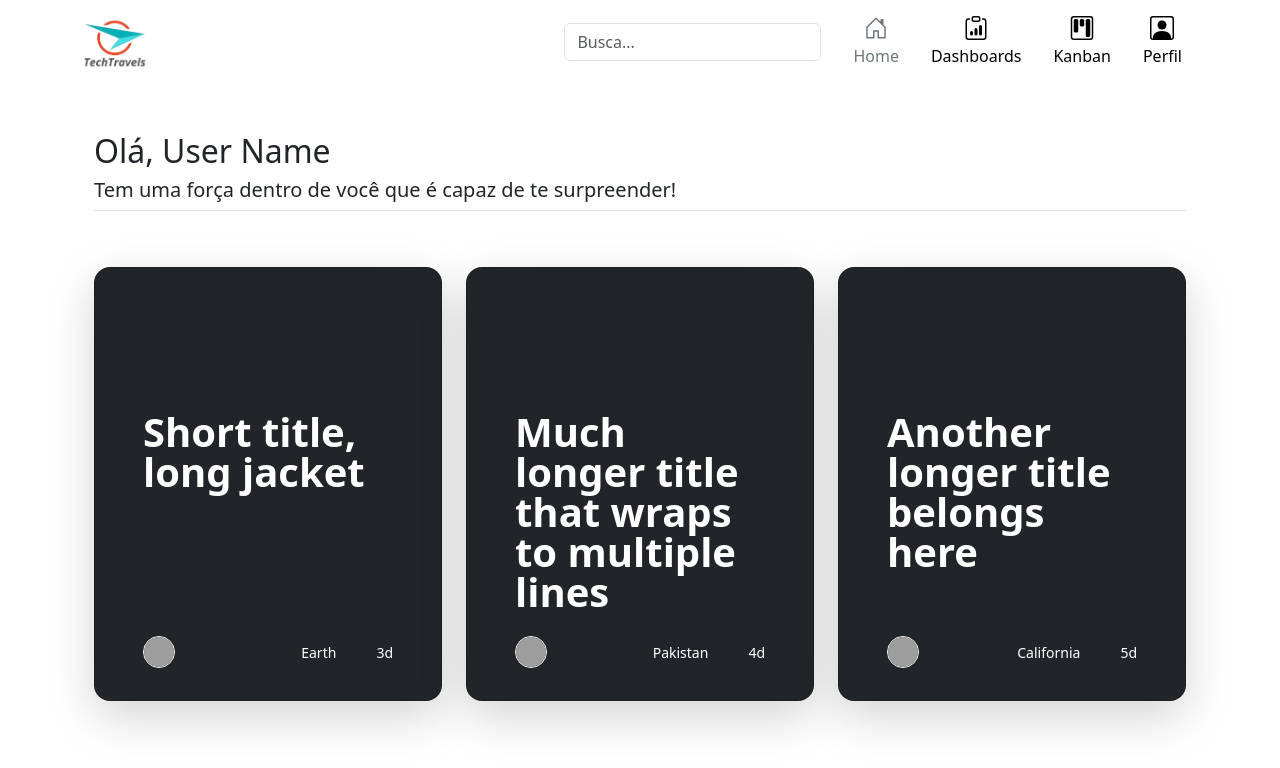
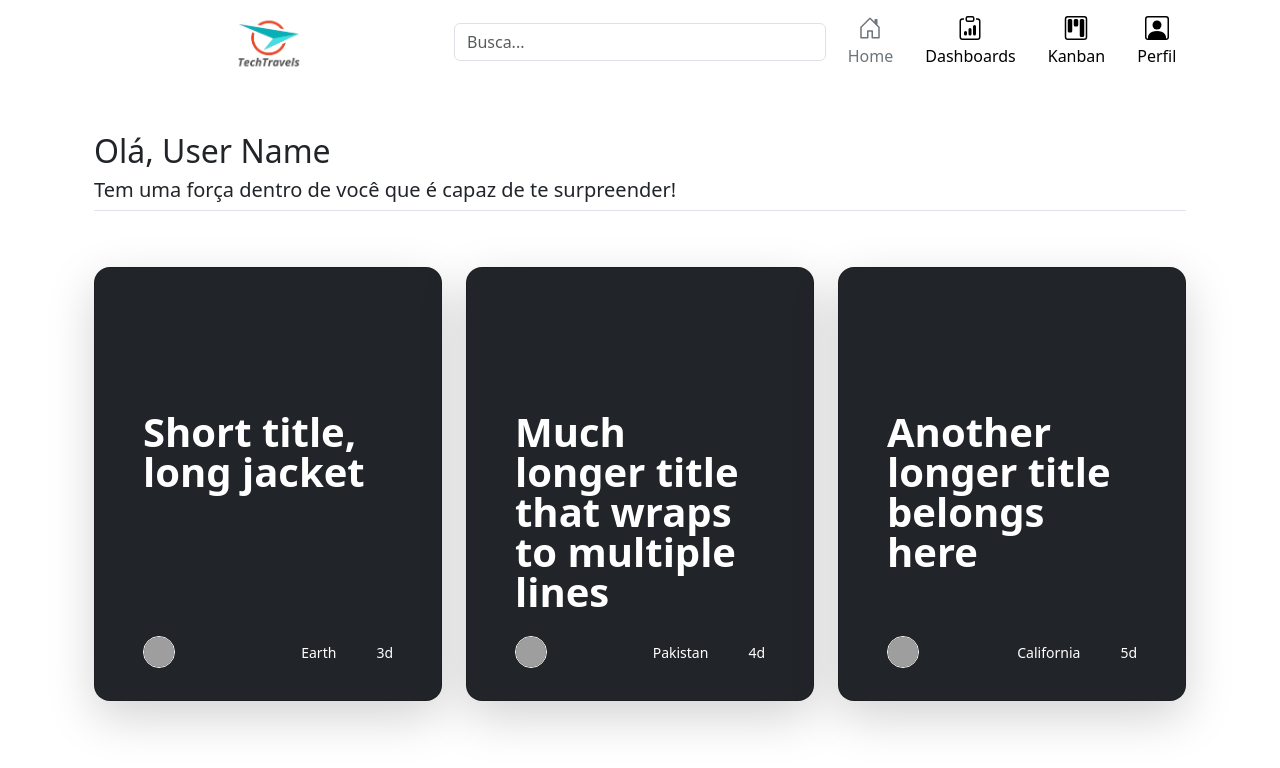
Before and after one commit to victoriahollanda/techtravels, a plain HTML site: page pages/welcome/welcome.html in a window 1280 px wide. Drawn offline with nearby package versions, Linux system fonts and the light colour scheme; grey boxes are pictures that could not be loaded.

Commit message:
Atualização de menu

```diff
--- a/pages/welcome/welcome.html
+++ b/pages/welcome/welcome.html
@@ -15,15 +15,15 @@
     <div class="px-3 py-2 text-bg">
       <div class="container">
         <div class="d-flex flex-wrap align-items-center justify-content-center justify-content-lg-start">
-          <a href="/" class="d-flex align-items-center my-2 my-lg-0 me-lg-auto text-white text-decoration-none">
+          <a href="/" class="col-12 col-md-4 d-flex  justify-content-center">
             <img src="../../assets/images/logo.png" alt="Logo Techtraels" width="65" height="57">
           </a>
 
-          <form class="col-12 col-lg-auto mb-3 mb-lg-0 me-lg-3" role="search">
+          <form class="col-12 col-md-4" role="search">
             <input type="search" class="form-control" placeholder="Busca..." aria-label="Search">
           </form>
 
-          <ul class="nav col-12 col-lg-auto my-2 justify-content-center my-md-0 text-small">
+          <ul class="nav col-12 col-md-4 d-flex justify-content-center">
             <li>
               <a href="#" class="nav-link text-secondary">
                 <svg xmlns="http://www.w3.org/2000/svg" width="24" height="24" fill="currentColor" class="bi d-block mx-auto mb-1 bi-house-door" viewBox="0 0 16 16">
```
